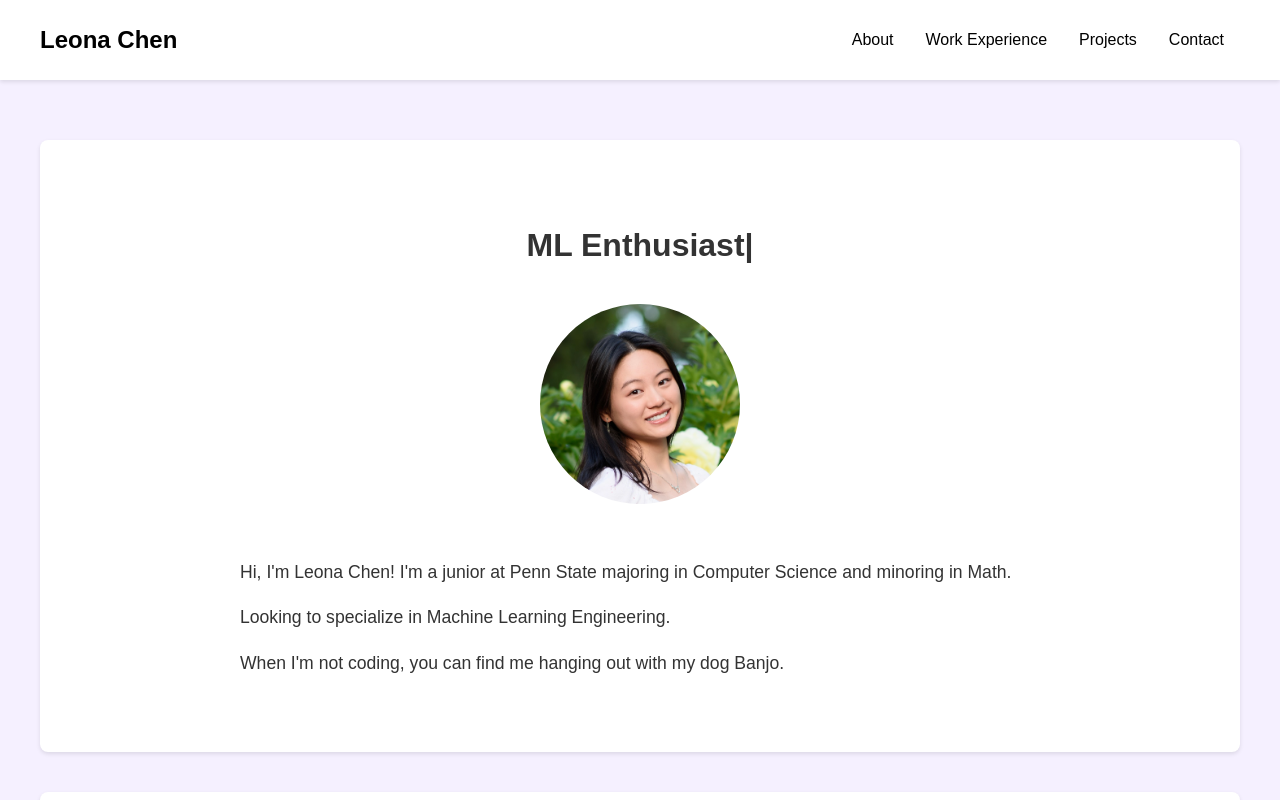
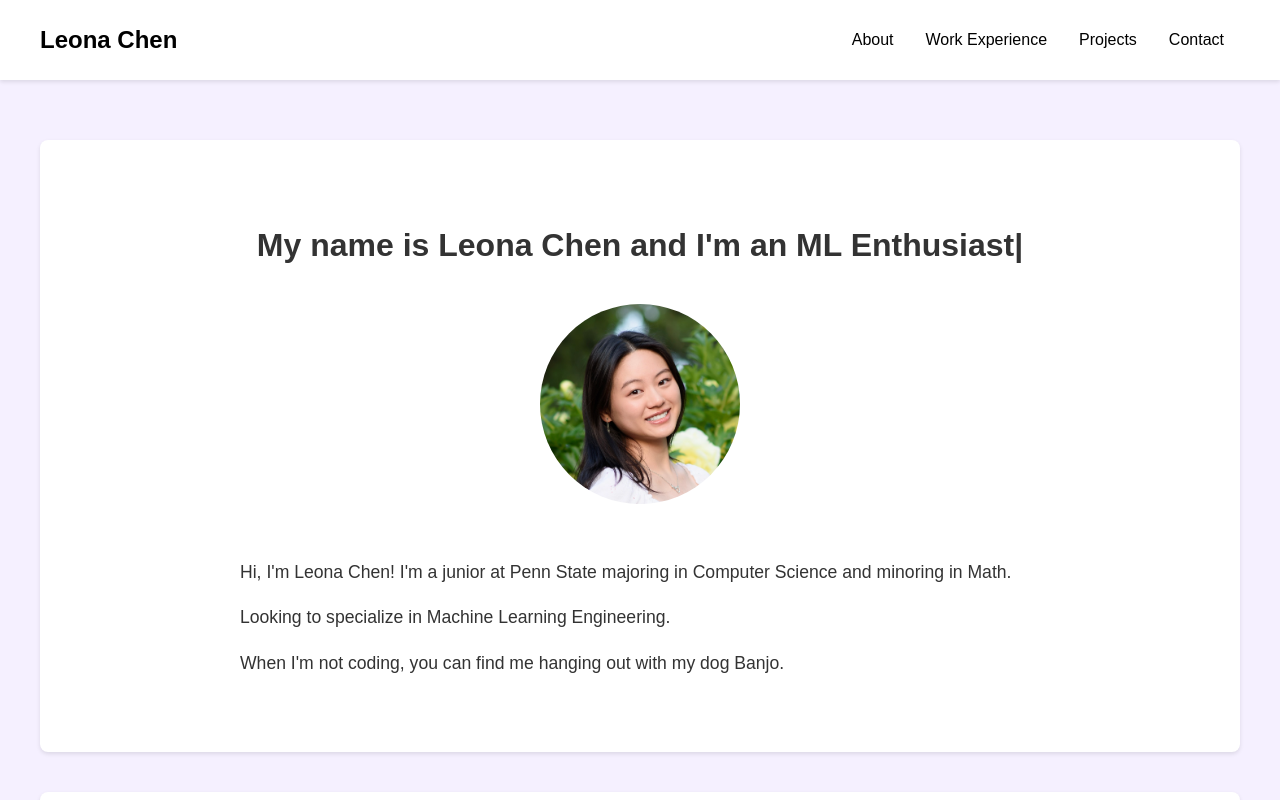
Before and after one commit to leonac24/portfolio, a React (Create React App) app: page / in a window 1280 px wide. Shown: the top 800 px of the page. Built offline with nearby package versions, Linux system fonts and the light colour scheme.

Commit message:
Update type animation with conversational introduction

```diff
--- a/src/components/About.js
+++ b/src/components/About.js
@@ -8,13 +8,13 @@ function About() {
       <h2>
         <TypeAnimation
           sequence={[
-            'Leona Chen',
+            'My name is Leona Chen',
             1000,
-            'Software Engineer',
+            'My name is Leona Chen and I\'m a Software Engineer',
             1000,
-            'ML Enthusiast',
+            'My name is Leona Chen and I\'m an ML Enthusiast',
             1000,
-            'Dog Lover',
+            'My name is Leona Chen and I\'m a Dog Lover',
             1000,
           ]}
           wrapper="span"
```
